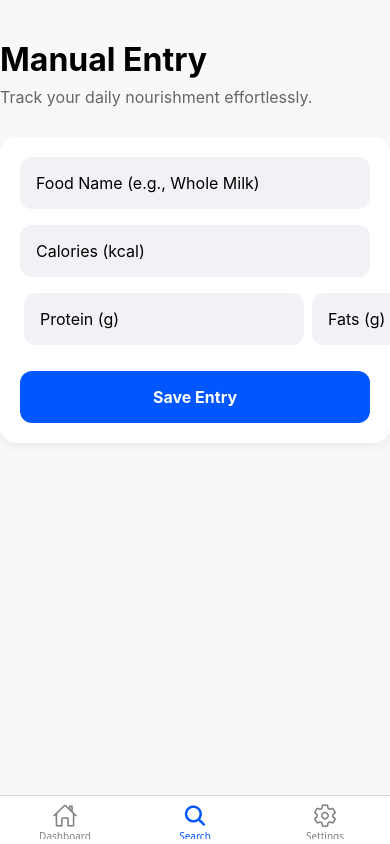
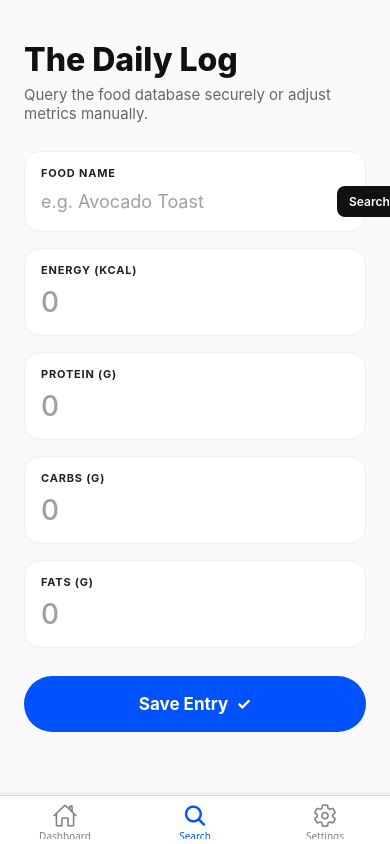
Before and after one commit to MikeyMurim/CalorieApp, a React Native app: screen /Search in a window 390 px wide. Built offline with nearby package versions, Linux system fonts and the light colour scheme.

Commit message:
feat: securely integrate edamam database lookup with environment configurations

```diff
--- a/SearchScreen.js
+++ b/SearchScreen.js
@@ -1,166 +1,215 @@
-import React, { useContext, useState } from 'react';
+import React, { useState, useContext } from 'react';
 import {
   View,
   Text,
   TextInput,
   TouchableOpacity,
   StyleSheet,
-  Alert,
-  SafeAreaView,
-  Keyboard
+  ScrollView,
+  ActivityIndicator,
+  Alert
 } from 'react-native';
-
-// Import the Context to access your global functions
 import { CalorieContext } from './CalorieContext';
 
 export default function SearchScreen() {
-  // Step C: Access the addCalories function from your Context
   const { addCalories } = useContext(CalorieContext);
 
-  // Local state to hold form inputs
   const [foodName, setFoodName] = useState('');
   const [calories, setCalories] = useState('');
   const [protein, setProtein] = useState('');
+  const [carbs, setCarbs] = useState('');
   const [fats, setFats] = useState('');
-  const [carbs, setCarbs] = useState('');
+  const [isLoading, setIsLoading] = useState(false);
 
-  // Validation Logic (Week 3 Goal)
-  const handleSave = () => {
-    // 1. Check if the name is empty
+  const handleApiSearch = async () => {
     if (!foodName.trim()) {
-      Alert.alert("Validation Error", "Please enter a food name.");
+      Alert.alert("Input Required", "Please enter a food term to search.");
       return;
     }
 
-    // 2. Check if calories is a valid, positive number
-    const calorieValue = parseInt(calories);
-    if (isNaN(calorieValue) || calorieValue <= 0) {
-      Alert.alert("Validation Error", "Please enter a valid number for calories.");
+    setIsLoading(true);
+    const targetUrl = `https://edamam-food-and-grocery-database.p.rapidapi.com/api/food-database/v2/parser?ingr=${encodeURIComponent(foodName)}`;
+
+    const requestOptions = {
+      method: 'GET',
+      headers: {
+        // Reads safely from your local hidden .env file
+        'x-rapidapi-key': process.env.EXPO_PUBLIC_RAPIDAPI_KEY,
+        'x-rapidapi-host': 'edamam-food-and-grocery-database.p.rapidapi.com',
+        'Content-Type': 'application/json'
+      }
+    };
+
+    try {
+      const response = await fetch(targetUrl, requestOptions);
+
+      if (!response.ok) {
+        throw new Error(`RapidAPI validation dropped. Status: ${response.status}`);
+      }
+
+      const jsonPayload = await response.json();
+
+      if (jsonPayload.hints && jsonPayload.hints.length > 0) {
+        const primaryMatch = jsonPayload.hints[0].food;
+
+        console.log("--- SECURE NETWORK API RE-INTEGRATION SUCCESSFUL ---");
+
+        setFoodName(primaryMatch.label);
+        setCalories(Math.round(primaryMatch.nutrients.ENERC_KCAL || 0).toString());
+        setProtein(Math.round(primaryMatch.nutrients.PROCNT || 0).toString());
+        setCarbs(Math.round(primaryMatch.nutrients.CHOCDF || 0).toString());
+        setFats(Math.round(primaryMatch.nutrients.FAT || 0).toString());
+
+      } else {
+        Alert.alert("No Results", "No database match found. Feel free to type details manually.");
+      }
+    } catch (networkError) {
+      console.error("Secure Engine Error Trace:", networkError);
+      Alert.alert("Connection Failure", "Could not reach server gateway. Manual entry is enabled.");
+    } finally {
+      setIsLoading(false);
+    }
+  };
+
+  const handleSaveEntry = () => {
+    if (!foodName.trim() || !calories.trim()) {
+      Alert.alert("Validation Error", "Food name and structural calories are required inputs.");
       return;
     }
 
-    // 3. Update the global state
-    addCalories(calorieValue);
+    const numericCalories = parseInt(calories, 10);
+    const numericProtein = parseInt(protein || '0', 10);
+    const numericCarbs = parseInt(carbs || '0', 10);
+    const numericFats = parseInt(fats || '0', 10);
 
-    // 4. Success feedback
-    Alert.alert("Success", `${foodName} added! (${calorieValue} kcal)`);
+    if (isNaN(numericCalories) || isNaN(numericProtein) || isNaN(numericCarbs) || isNaN(numericFats)) {
+      Alert.alert("Data Error", "Macros must be real numeric values.");
+      return;
+    }
 
-    // 5. Clear the form fields for the next entry
+    addCalories(numericCalories);
+    Alert.alert("Logged Successfully", `${foodName} has been recorded.`);
+
     setFoodName('');
     setCalories('');
     setProtein('');
+    setCarbs('');
     setFats('');
-    setCarbs('');
-
-    Keyboard.dismiss();
   };
 
   return (
-    <SafeAreaView style={styles.container}>
-      <Text style={styles.headerTitle}>Manual Entry</Text>
-      <Text style={styles.subText}>Track your daily nourishment effortlessly.</Text>
+    <ScrollView contentContainerStyle={styles.scrollContainer} keyboardShouldPersistTaps="handled">
+      <View style={styles.headerArea}>
+        <Text style={styles.mainTitle}>The Daily Log</Text>
+        <Text style={styles.subSubtitle}>Query the food database securely or adjust metrics manually.</Text>
+      </View>
 
-      <View style={styles.formContainer}>
+      <View style={styles.inputCard}>
+        <Text style={styles.fieldLabel}>FOOD NAME</Text>
+        <View style={styles.searchRow}>
           <TextInput
-          style={styles.input}
-          placeholder="Food Name (e.g., Whole Milk)"
+            style={[styles.textField, { flex: 1, marginRight: 8 }]}
+            placeholder="e.g. Avocado Toast"
+            placeholderTextColor="#A0A0A0"
             value={foodName}
             onChangeText={setFoodName}
           />
+          <TouchableOpacity
+            style={styles.apiSearchButton}
+            onPress={handleApiSearch}
+            disabled={isLoading}
+          >
+            {isLoading ? (
+              <ActivityIndicator color="#FFFFFF" size="small" />
+            ) : (
+              <Text style={styles.apiButtonText}>Search API</Text>
+            )}
+          </TouchableOpacity>
+        </View>
+      </View>
+
+      <View style={styles.inputCard}>
+        <Text style={styles.fieldLabel}>ENERGY (KCAL)</Text>
+        <View style={styles.fieldValueRow}>
           <TextInput
-          style={styles.input}
-          placeholder="Calories (kcal)"
+            style={styles.numericInput}
+            placeholder="0"
+            placeholderTextColor="#A0A0A0"
+            keyboardType="numeric"
             value={calories}
             onChangeText={setCalories}
+          />
+          <Text style={styles.iconElement}>🔥</Text>
+        </View>
+      </View>
+
+      <View style={styles.inputCard}>
+        <Text style={styles.fieldLabel}>PROTEIN (G)</Text>
+        <View style={styles.fieldValueRow}>
+          <TextInput
+            style={styles.numericInput}
+            placeholder="0"
+            placeholderTextColor="#A0A0A0"
             keyboardType="numeric"
-        />
-
-        <View style={styles.macroRow}>
-          <TextInput
-            style={[styles.input, styles.macroInput]}
-            placeholder="Protein (g)"
             value={protein}
             onChangeText={setProtein}
+          />
+          <View style={[styles.macroPillIndicator, { backgroundColor: '#3A86FF' }]} />
+        </View>
+      </View>
+
+      <View style={styles.inputCard}>
+        <Text style={styles.fieldLabel}>CARBS (G)</Text>
+        <View style={styles.fieldValueRow}>
+          <TextInput
+            style={styles.numericInput}
+            placeholder="0"
+            placeholderTextColor="#A0A0A0"
             keyboardType="numeric"
+            value={carbs}
+            onChangeText={setCarbs}
           />
+          <View style={[styles.macroPillIndicator, { backgroundColor: '#FFB703' }]} />
+        </View>
+      </View>
+
+      <View style={styles.inputCard}>
+        <Text style={styles.fieldLabel}>FATS (G)</Text>
+        <View style={styles.fieldValueRow}>
           <TextInput
-            style={[styles.input, styles.macroInput]}
-            placeholder="Fats (g)"
+            style={styles.numericInput}
+            placeholder="0"
+            placeholderTextColor="#A0A0A0"
+            keyboardType="numeric"
             value={fats}
             onChangeText={setFats}
-            keyboardType="numeric"
           />
-          <TextInput
-            style={[styles.input, styles.macroInput]}
-            placeholder="Carbs (g)"
-            value={carbs}
-            onChangeText={setCarbs}
-            keyboardType="numeric"
-          />
+          <View style={[styles.macroPillIndicator, { backgroundColor: '#FFB703' }]} />
+        </View>
       </View>
 
-        <TouchableOpacity style={styles.button} onPress={handleSave}>
-          <Text style={styles.buttonText}>Save Entry</Text>
+      <TouchableOpacity style={styles.primaryActionButton} onPress={handleSaveEntry}>
+        <Text style={styles.actionButtonText}>Save Entry  ✓</Text>
       </TouchableOpacity>
-      </View>
-    </SafeAreaView>
+    </ScrollView>
   );
 }
 
-// Styling inspired by your Apple/Google Design goals
 const styles = StyleSheet.create({
-  container: {
-    flex: 1,
-    backgroundColor: '#F7F8FA', // Light grey background from your wireframe
-    padding: 20,
-  },
-  headerTitle: {
-    fontSize: 32,
-    fontWeight: 'bold',
-    color: '#000',
-    marginBottom: 8,
-    marginTop: 40,
-  },
-  subText: {
-    fontSize: 16,
-    color: '#666',
-    marginBottom: 30,
-  },
-  formContainer: {
-    backgroundColor: '#FFF',
-    borderRadius: 16,
-    padding: 20,
-    shadowColor: '#000',
-    shadowOffset: { width: 0, height: 4 },
-    shadowOpacity: 0.05,
-    shadowRadius: 10,
-    elevation: 3, // For Android shadow
-  },
-  input: {
-    backgroundColor: '#F0F2F5',
-    borderRadius: 12,
-    padding: 16,
-    marginBottom: 16,
-    fontSize: 16,
-  },
-  macroRow: {
-    flexDirection: 'row',
-    justifyContent: 'space-between',
-  },
-  macroInput: {
-    flex: 1,
-    marginHorizontal: 4, // Spaces out the three macro boxes evenly
-  },
-  button: {
-    backgroundColor: '#0056FF', // Your bright blue accent
-    borderRadius: 12,
-    padding: 16,
-    alignItems: 'center',
-    marginTop: 10,
-  },
-  buttonText: {
-    color: '#FFF',
-    fontSize: 16,
-    fontWeight: 'bold',
-  },
+  scrollContainer: { paddingGrow: 1, paddingHorizontal: 24, paddingTop: 40, paddingBottom: 60, backgroundColor: '#FAFAFC' },
+  headerArea: { marginBottom: 28 },
+  mainTitle: { fontSize: 32, fontWeight: '800', color: '#111111' },
+  subSubtitle: { fontSize: 15, color: '#666666', marginTop: 6 },
+  inputCard: { backgroundColor: '#FFFFFF', borderRadius: 16, paddingHorizontal: 16, paddingVertical: 14, marginBottom: 16, borderWidth: 1, borderColor: '#EFEFEF' },
+  fieldLabel: { fontSize: 11, fontWeight: '700', color: '#222222', letterSpacing: 0.8, marginBottom: 6 },
+  searchRow: { flexDirection: 'row', alignItems: 'center' },
+  textField: { fontSize: 18, color: '#111111', paddingVertical: 4 },
+  apiSearchButton: { backgroundColor: '#111111', borderRadius: 8, paddingHorizontal: 12, paddingVertical: 8 },
+  apiButtonText: { color: '#FFFFFF', fontSize: 12, fontWeight: '600' },
+  fieldValueRow: { flexDirection: 'row', justifyContent: 'space-between', alignItems: 'center' },
+  numericInput: { fontSize: 28, fontWeight: '500', color: '#111111', flex: 1, paddingVertical: 2 },
+  iconElement: { fontSize: 22 },
+  macroPillIndicator: { width: 4, height: 24, borderRadius: 2 },
+  primaryActionButton: { backgroundColor: '#0052FF', borderRadius: 28, height: 56, justifyContent: 'center', alignItems: 'center', marginTop: 12 },
+  actionButtonText: { color: '#FFFFFF', fontSize: 17, fontWeight: '700' }
 });
```
Lines whose indentation alone changed are shown as unchanged.
